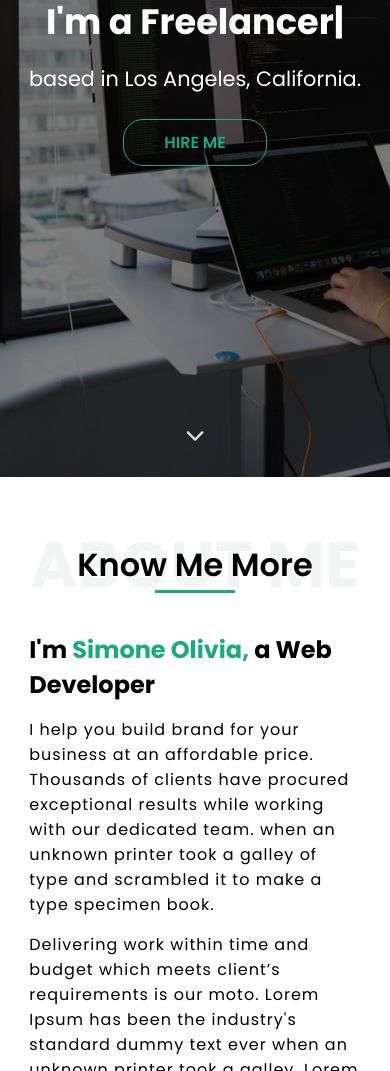
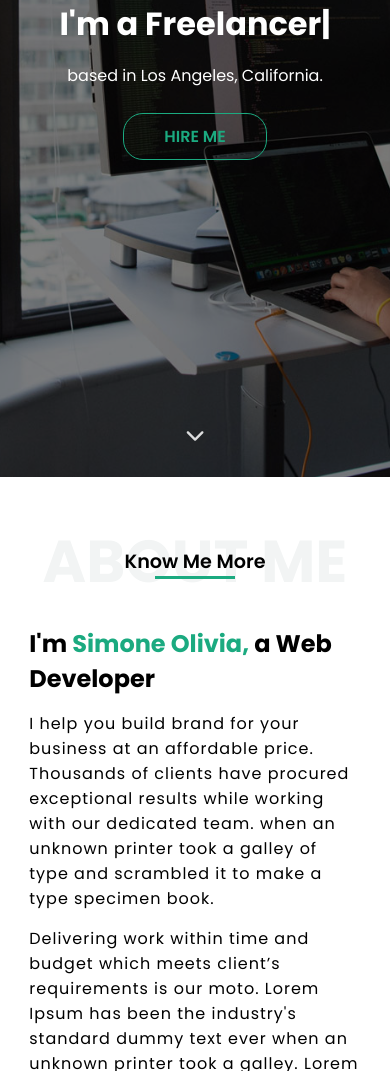
Before and after one commit to kareem-gafer10/simone, a plain HTML site: page index.html in a window 390 px wide. Shown: the part 367-1438 px from the top of the page. Drawn offline with Linux system fonts and the light colour scheme.

Commit message:
edit special title in responsive design

```diff
--- a/assets/css/style.css
+++ b/assets/css/style.css
@@ -45,7 +45,8 @@ a {
   align-items: center;
 }
 .special-title h1 {
-  color: #dee3e4;
+  font-weight: bold;
+  color: #f2f4f4;
   font-size: 8rem;
   text-transform: uppercase;
 }
@@ -69,16 +70,15 @@ a {
 
 @media (min-width: 577px) and (max-width: 768px) {
   .special-title h1 {
-    color: #f2f4f4;
     font-size: 6rem;
-    text-transform: uppercase;
   }
 }
 @media (max-width: 576px) {
   .special-title h1 {
-    color: #f2f4f4;
     font-size: 4rem;
-    text-transform: uppercase;
+  }
+  .special-title p {
+    font-size: 1.5rem;
   }
 }
 
@@ -557,7 +557,7 @@ nav .humburger .line {
 
 @media (max-width: 768px) {
   .header .caption h1 {
-    font-size: 2.2rem;
+    font-size: 2rem;
   }
 }
 
@@ -565,7 +565,7 @@ nav .humburger .line {
   font-size: 1.5rem;
 }
 .header .caption p:nth-of-type(2) {
-  font-size: 1.3rem;
+  font-size: 1rem;
 }
 .header .caption .btn-general {
   margin-top: 25px;
@@ -645,6 +645,15 @@ nav .humburger .line {
   .about .about-left,
   .about .about-right {
     width: 100%;
+  }
+}
+
+@media (max-width: 576px) {
+  .about .special-title h1 {
+    font-size: 3.7rem;
+  }
+  .about .special-title p {
+    font-size: 1.2rem;
   }
 }
 
@@ -942,7 +951,10 @@ nav .humburger .line {
 
 @media (max-width: 600px) {
   .testimonial .special-title h1 {
-    font-size: 3.5rem;
+    font-size: 3rem;
+  }
+  .testimonial .special-title p {
+    font-size: 1.1rem;
   }
 }
 
@@ -1121,6 +1133,9 @@ textarea {
   .contact .contact-right .form-control input {
     margin: 10px 0;
   }
+  .contact .special-title p {
+    font-size: 1.1rem;
+  }
 }
 
 /* end Contact */
```
